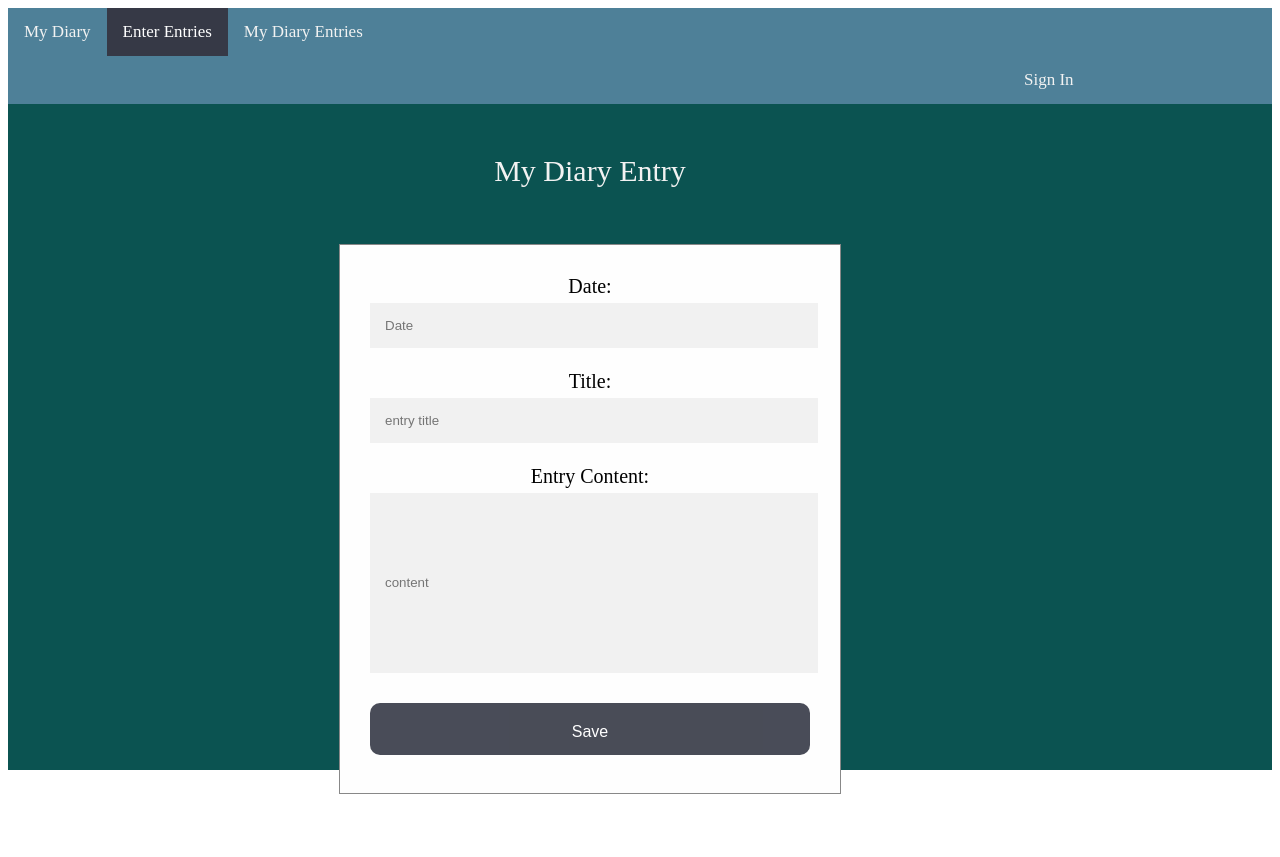
After one commit to minatah/MyDiaryUI, a Python web app: template templates/entries.html in a window 1280 px wide. The commit adds this page. Run offline with Jinja, Linux system fonts and the light colour scheme; the template is opened without the code that fills it, so the values that code supplies are empty.

Commit message:
implement diary entry UI

```diff
--- /dev/null
+++ b/css/entry.css
@@ -0,0 +1,100 @@
+.layout{
+    background-color: #0B5351;
+    height: 762px;
+    align-content: center;
+    width: 100%;
+
+}
+.topnav {
+    overflow: hidden;
+    background-color: #4E8098;
+  }
+
+  .topnav a {
+    float: left;
+    color: #f2f2f2;
+    text-align: center;
+    padding: 14px 16px;
+    text-decoration: none;
+    font-size: 17px;
+  }
+
+  .topnav a:hover {
+    background-color: #ddd;
+    color: rgb(153, 134, 98);
+  }
+
+  .topnav a.active {
+    background-color:#363946;
+    color: white;
+  }
+  .entry {
+    margin-top: 50px;
+    color: #f2f2f2;
+    font-size: 30px;
+    margin-right: 100px;
+
+}
+.entry-content {
+    background-color: #fefefe;
+   /* margin: 5% auto 15% auto;*/ /* 5% from the top, 15% from the bottom and centered */
+
+    margin-top: 3%;
+    margin-bottom: 5%;
+    border: 1px solid #888;
+    width: 80%; /* Could be more or less, depending on screen size */
+    width:500px;
+    vertical-align: middle;
+    display: inline-block;
+    margin-right: 100px;
+}
+.btnentry {
+    background-color: #363946;
+    color: white;
+    padding: 14px 20px;
+    margin: 8px 0;
+    border: none;
+    cursor: pointer;
+    width: 100%;
+    opacity: 0.9;
+    border-radius: 10px;
+    border-color: #107713;
+    padding-top: 20px;
+    font-size: 100%;
+}
+.label-entry {
+
+    font-style:normal;
+    font-size: 20px;
+}
+.entrycontainer {
+    padding: 30px;
+}
+.label-entry {
+
+    font-style:normal;
+    font-size: 20px;
+}
+.entries {
+    width: 95%;
+    padding: 15px;
+    margin: 5px 0 22px 0;
+    display: inline-block;
+    border: none;
+    background: #f1f1f1;
+}
+.signout{
+
+    margin-left: 1000px;
+    float: right;
+  }
+
+.entries-content {
+    width: 95%;
+    padding: 15px;
+    height: 150px;
+    margin: 5px 0 22px 0;
+    display: inline-block;
+    border: none;
+    background: #f1f1f1;
+}
--- a/css/login.css
+++ b/css/login.css
@@ -78,3 +78,8 @@ input[type=text], input[type=password], input[type=email] {
     padding-top: 20px;
     font-size: 100%;
 }
+.label-log {
+
+    font-style:normal;
+    font-size: 20px;
+}
--- /dev/null
+++ b/templates/entries.html
@@ -0,0 +1,60 @@
+<!DOCTYPE html>
+<html lang="en">
+
+<head>
+    <meta charset="UTF-8">
+    <meta name="viewport" content="width=device-width, initial-scale=1.0">
+    <meta http-equiv="X-UA-Compatible" content="ie=edge">
+    <title>Document</title>
+    <link rel="stylesheet" media="screen" href="../css/entry.css">
+
+</head>
+
+<body>
+    <div class="layout">
+        <div class="topnav">
+            <a  href="../index.html"> My Diary </a>
+            <a class="active" href="#entries"> Enter Entries </a>
+            <a href="#entries"> My Diary Entries </a>
+            <a href="../index.html" class="signout">Sign In </a>
+
+        </div>
+        <center>
+                <div>
+                    <div class="entry">
+                        My Diary Entry
+                    </div>
+                    <br>
+                    <div class="entry-content">
+                        <form>
+                            <div class="entrycontainer">
+                                <label class="label-entry">
+                                    Date:
+                                </label>
+                                <br>
+                                <input type="text" placeholder="Date" class="entries"  required>
+                                <br>
+                                <label class="label-entry">
+                                    Title:
+                                </label>
+                                <br>
+                                <input type="text" placeholder="entry title" class="entries" required>
+                                <br>
+                                <label class="label-entry">
+                                        Entry Content:
+                                    </label>
+                                    <br>
+                                    <input type="text"  class="entries-content" placeholder="content" required>
+
+                                <button class="btnentry">
+                                    Save
+                                </button>
+                            </div>
+                        </form>
+                    </div>
+                </div>
+            </center>
+    </div>
+</body>
+
+</html>
```
Also changed, not shown: templates/signin.html (+4 -4 lines).
